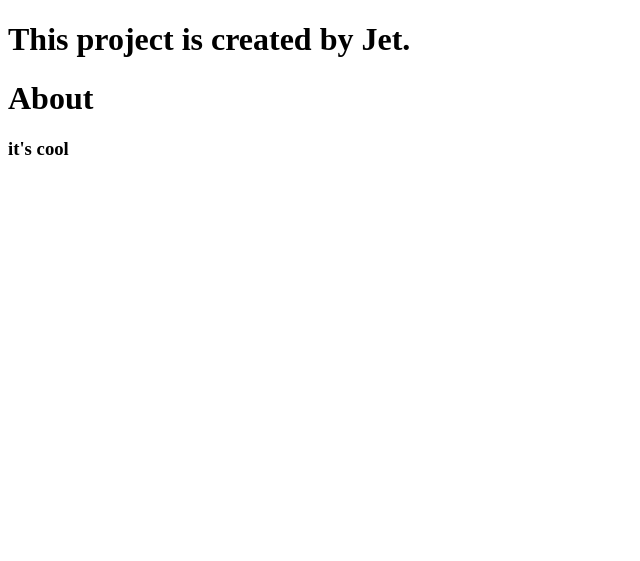
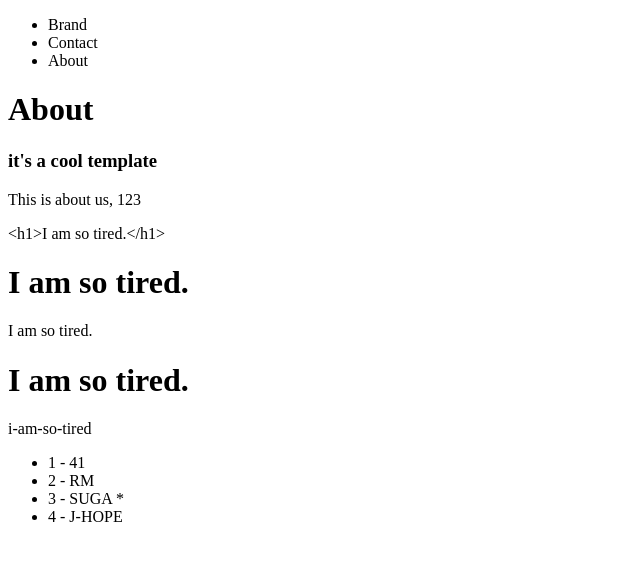
Before and after one commit to jet-c-21/Try-Django, a Django app: page /about/ in a window 1280 px wide. Shown: the top 561 px of the page, without its empty margins (0-640 px from the left). Run offline with Django 3.2, Linux system fonts and the light colour scheme.

Commit message:
fin template bult in tags

```diff
--- a/pages/views.py
+++ b/pages/views.py
@@ -12,7 +12,13 @@ def contact_view(request):
 
 
 def about_view(request):
-    return render(request, 'about.html', {})
+    my_context = {
+        'my_text': "this is about us",
+        'my_number': 123,
+        'my_html': '<h1>I am so tired.</h1>',
+        'my_list': [21, 'RM', 'SUGA', 'J-HOPE'],
+    }
+    return render(request, 'about.html', my_context)
 
 
 def social_view(request):
--- a/templates/about.html
+++ b/templates/about.html
@@ -2,5 +2,36 @@
 
 {% block content %}
     <h1>About</h1>
-    <h3>it's cool</h3>
+    <h3>it's a cool template</h3>
+
+    <p>
+        {{ my_text|capfirst }}, {{ my_number }}
+    </p>
+
+    {{ my_html }}
+
+    {% autoescape off %}
+        {{ my_html }}
+    {% endautoescape %}
+
+    {{ my_html|striptags }}
+
+    {{ my_html|safe }}
+
+    {{ my_html|striptags|slugify }}
+
+
+
+    <ul>
+        {% for item in my_list %}
+            {% if item == 21 %}
+                <li>{{ forloop.counter }} - {{ item|add:20 }}</li>
+            {% elif item == 'SUGA' %}
+                <li>{{ forloop.counter }} - {{ item|add:' *' }}</li>
+            {% else %}
+                <li>{{ forloop.counter }} - {{ item }}</li>
+            {% endif %}
+        {% endfor %}
+    </ul>
+
 {% endblock %}
--- a/templates/base.html
+++ b/templates/base.html
@@ -7,7 +7,7 @@
 
 <body>
 
-<h1> This project is created by Jet.</h1>
+{% include 'navbar.html' %}
 
 {% block content %}
 {% endblock %}
--- /dev/null
+++ b/templates/navbar.html
@@ -0,0 +1,7 @@
+<nav>
+    <ul>
+        <li>Brand</li>
+        <li>Contact</li>
+        <li>About</li>
+    </ul>
+</nav>
```
